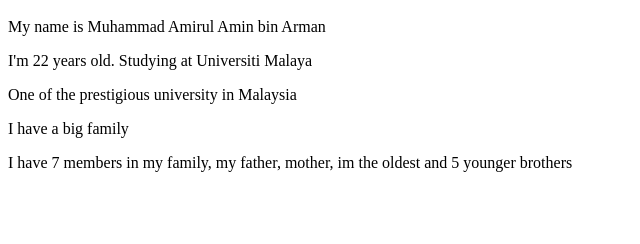
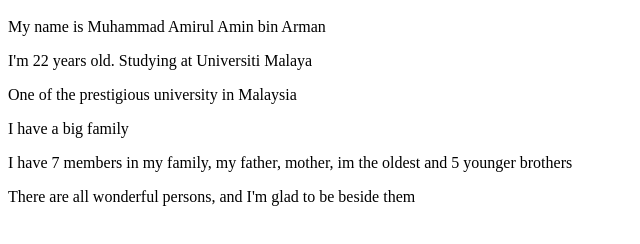
Before and after one commit to zekth13/Git-Practice, a plain HTML site: page index.html in a window 1280 px wide. Shown: the part 48-292 px from the top of the page, without its empty margins (0-640 px from the left). Drawn offline with Linux system fonts and the light colour scheme.

Commit message:
Update index.html

```diff
--- a/index.html
+++ b/index.html
@@ -4,3 +4,4 @@
 <p>One of the prestigious university in Malaysia</p>
 <p>I have a big family</p>
 <p>I have 7 members in my family, my father, mother, im the oldest and 5 younger brothers</p>
+<p>There are all wonderful persons, and I'm glad to be beside them</p>
```
